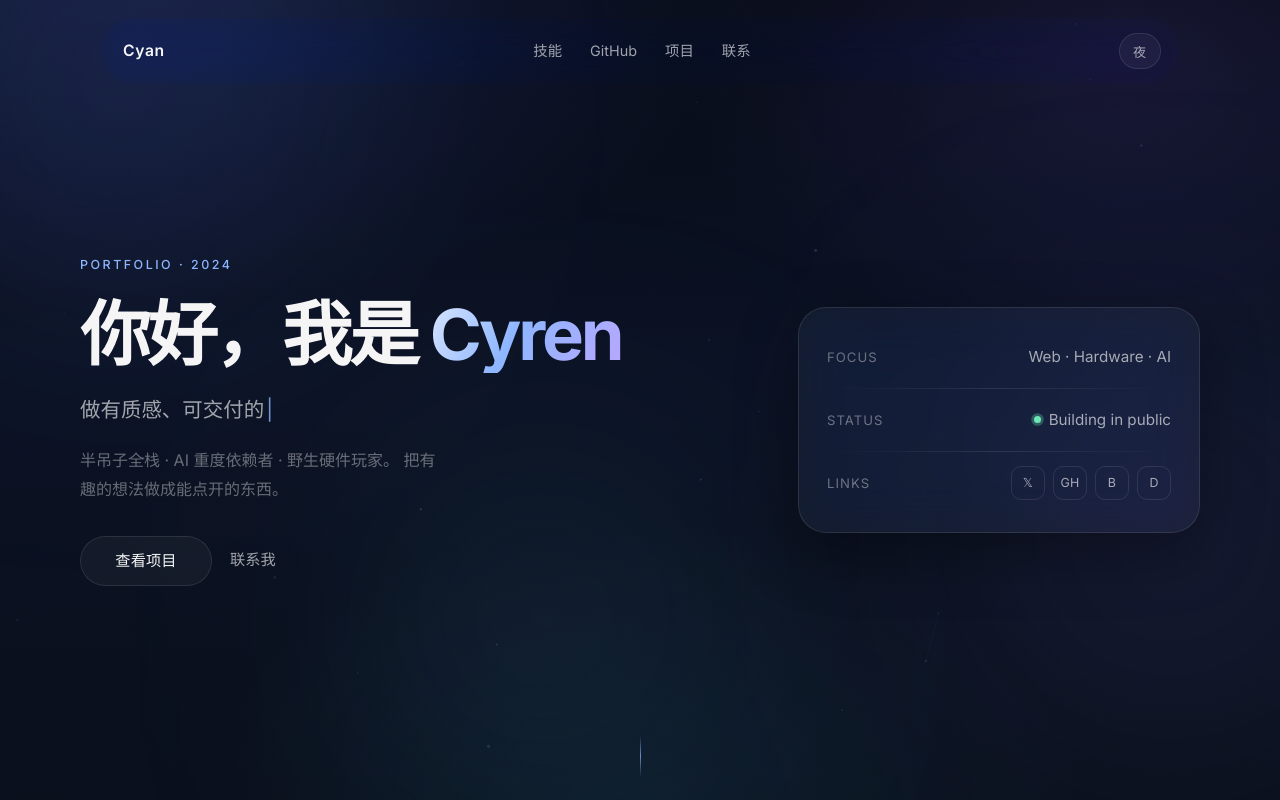
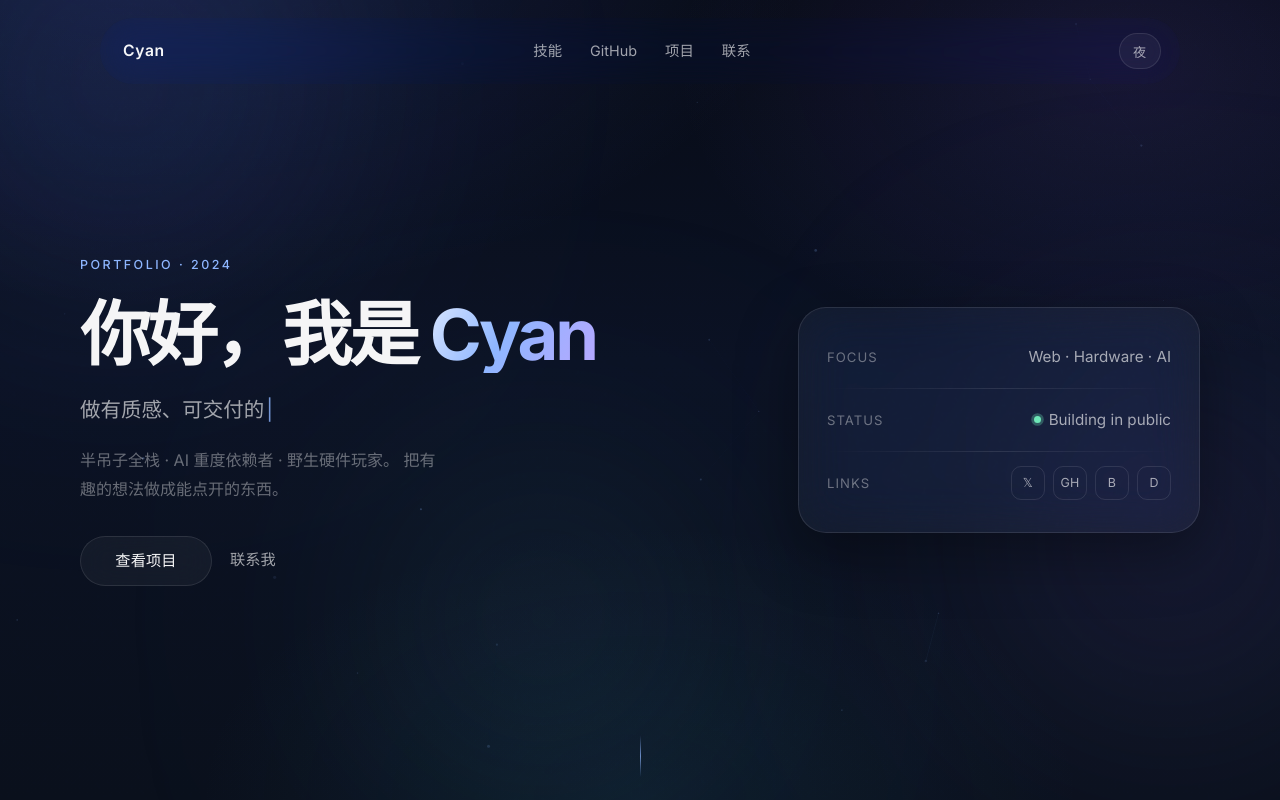
Before and after one commit to BakkaBlue/BakkaBlue.github.io, a Vue app: page / in a window 1280 px wide. Shown: the top 800 px of the page. Built offline with nearby package versions, Linux system fonts and the light colour scheme; no server answers.

Commit message:
fix: Cyan

```diff
--- a/index.html
+++ b/index.html
@@ -3,7 +3,7 @@
 <head>
   <meta charset="UTF-8">
   <meta name="viewport" content="width=device-width, initial-scale=1.0">
-  <title>Cyren · 个人主页</title>
+  <title>Cyan · 个人主页</title>
   <link rel="preconnect" href="https://fonts.googleapis.com">
   <link rel="preconnect" href="https://fonts.gstatic.com" crossorigin>
   <link href="https://fonts.googleapis.com/css2?family=Inter:wght@300;400;500;600;700&display=swap" rel="stylesheet">
--- a/package.json
+++ b/package.json
@@ -1,8 +1,8 @@
 {
-  "name": "cyren-homepage",
+  "name": "cyan-homepage",
   "private": true,
   "version": "1.0.0",
-  "description": "Cyren 个人主页 — Glassmorphism 风格",
+  "description": "Cyan 个人主页 — Glassmorphism 风格",
   "type": "module",
   "scripts": {
     "dev": "vite",
--- a/src/components/HeroSection.vue
+++ b/src/components/HeroSection.vue
@@ -5,7 +5,7 @@
         <p class="hero-kicker">Portfolio · 2024</p>
         <h1 class="hero-title">
           你好，我是
-          <span class="hero-name">Cyren</span>
+          <span class="hero-name">Cyan</span>
         </h1>
         <p class="hero-subtitle">
           <span>{{ typed }}</span><span class="caret" aria-hidden="true">|</span>
--- a/src/components/SiteFooter.vue
+++ b/src/components/SiteFooter.vue
@@ -1,7 +1,7 @@
 <template>
   <footer class="site-footer">
     <div class="section-inner footer-inner">
-      <p class="footer-text">© 2024 Cyren</p>
+      <p class="footer-text">© 2024 Cyan</p>
       <p class="footer-sub">Vue · Glassmorphism · Quiet details</p>
     </div>
   </footer>
--- a/src/composables/useTheme.ts
+++ b/src/composables/useTheme.ts
@@ -2,7 +2,7 @@ import { ref, computed, onMounted } from 'vue'
 
 type Theme = 'light' | 'dark'
 
-const STORAGE_KEY = 'cyren-theme'
+const STORAGE_KEY = 'cyan-theme'
 const theme = ref<Theme>('light')
 
 export function useTheme() {
```
Also changed, not shown: 1 other file (tests, documents, lock files or other folders).
